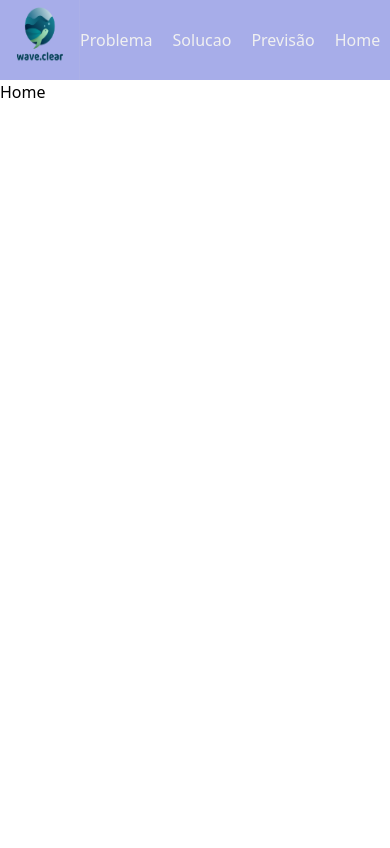
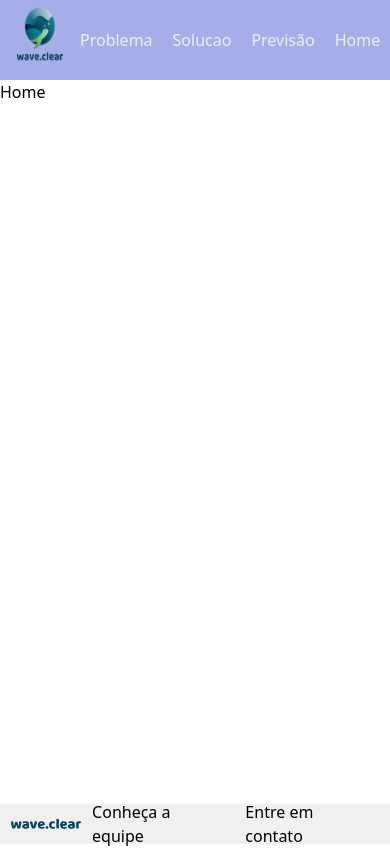
Before and after one commit to rafadagalera/wave.clear, a React app in the folder SITE/waveclear/: page / in a window 390 px wide. Built offline with nearby package versions, Linux system fonts and the light colour scheme; the HTML template or start-up script is replaced by a standard one.

Commit message:
add footer

```diff
--- a/SITE/waveclear/src/App.jsx
+++ b/SITE/waveclear/src/App.jsx
@@ -1,3 +1,4 @@
+import Footer from "./components/footer";
 import Header from "./components/header";
 import {Outlet} from 'react-router-dom'
 
@@ -8,6 +9,7 @@ export default function App() {
 
     <Header/>
     <Outlet/>
+    <Footer/>
   </>
   )
 }
--- /dev/null
+++ b/SITE/waveclear/src/components/footer.jsx
@@ -0,0 +1,16 @@
+import name from "../assets/name.png"
+import { Link } from 'react-router-dom';
+
+export default function Footer(){
+    return(
+        <div className="w-screen h-10 bg-primary-white flex justify-between absolute bottom-0 md:hidden">
+            <img className="w-22 h-8 pt-3"
+            src={name}
+            alt=""/>
+        <ul className="flex gap-5 items-center pr-4">
+            <li><Link to="/equipe">Conheça a equipe</Link></li>
+            <li><Link to="/contato">Entre em contato</Link></li>
+        </ul>
+        </div>
+    )
+}
```
